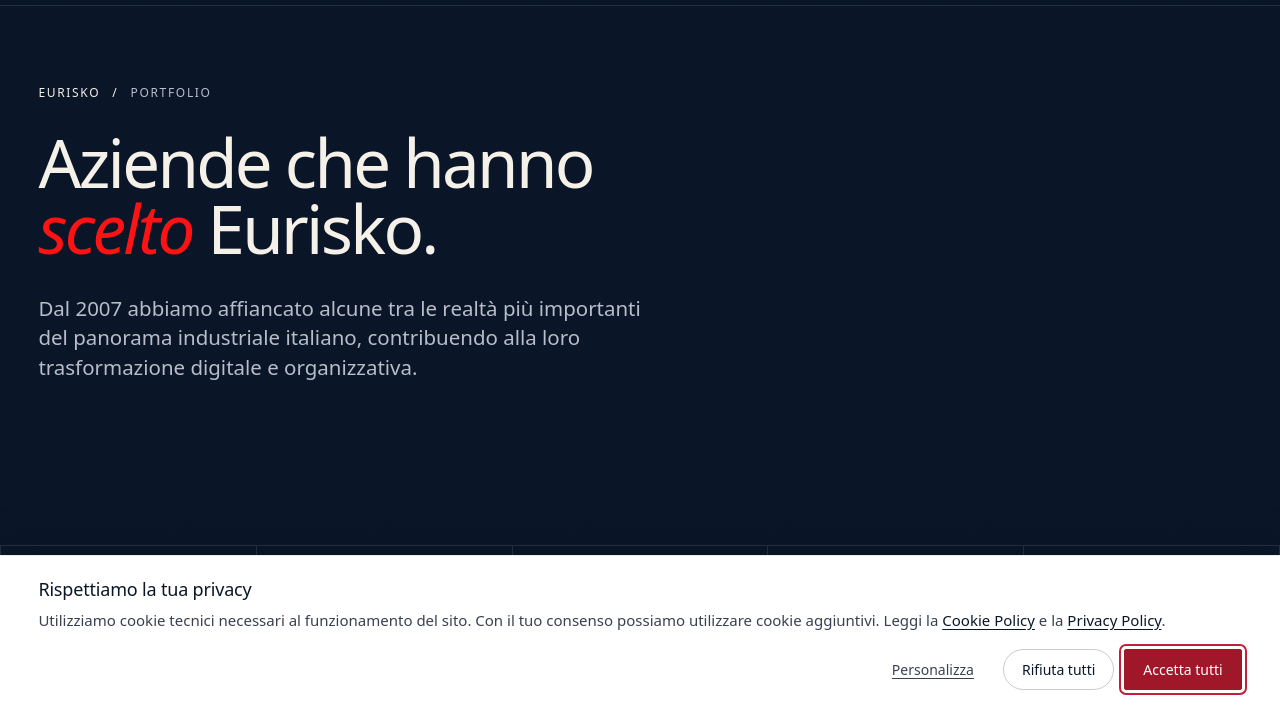
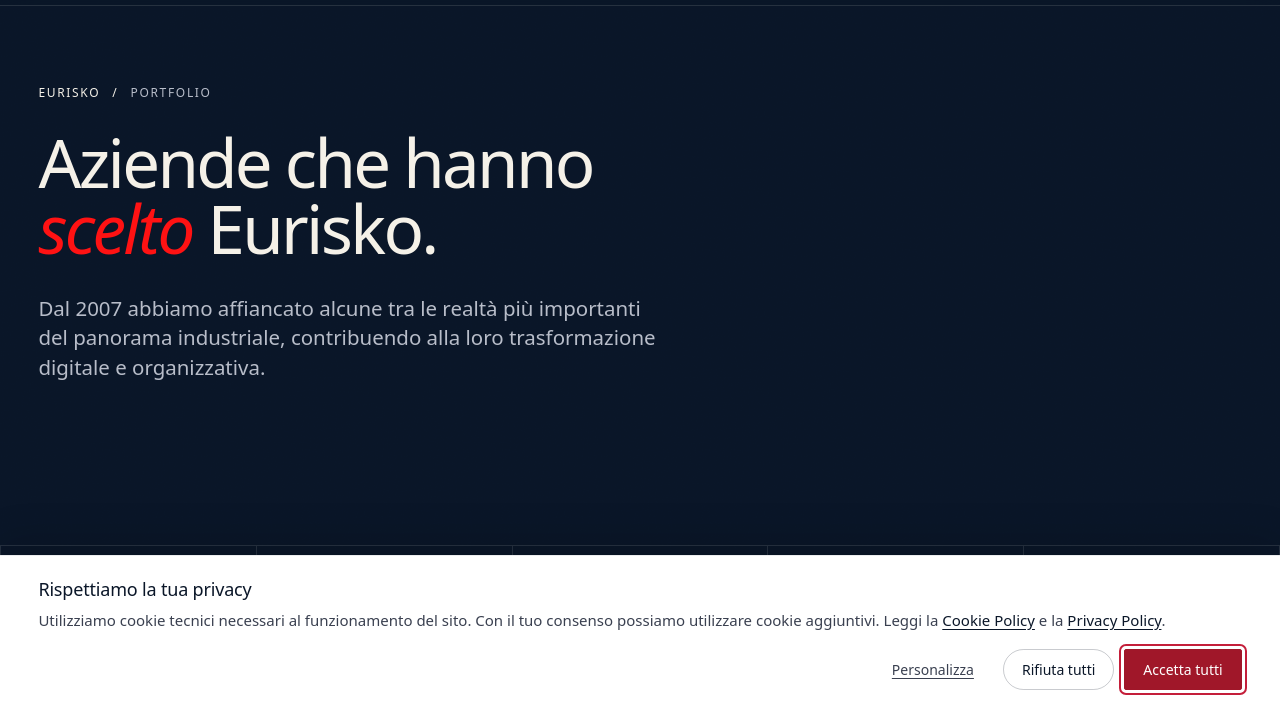
Before and after one commit to retroemulator/eurisko, a plain HTML site: page portfolio.html in a window 1280 px wide. Shown: the part 86-798 px from the top of the page. Drawn offline with Linux system fonts and the light colour scheme; a web font is replaced by a local one.

Commit message:
portfolio: rimuovi 'italiano' dal lede hero

```diff
--- a/portfolio.html
+++ b/portfolio.html
@@ -75,7 +75,7 @@
 <section class="page-hero">
   <div class="page-hero__crumbs reveal"><span>Eurisko</span> <span aria-hidden="true">/</span> Portfolio</div>
   <h1 class="page-hero__title reveal">Aziende che hanno <em>scelto</em> Eurisko.</h1>
-  <p class="page-hero__lede reveal">Dal 2007 abbiamo affiancato alcune tra le realtà più importanti del panorama industriale italiano, contribuendo alla loro trasformazione digitale e organizzativa.</p>
+  <p class="page-hero__lede reveal">Dal 2007 abbiamo affiancato alcune tra le realtà più importanti del panorama industriale, contribuendo alla loro trasformazione digitale e organizzativa.</p>
 </section>
 
 <!-- LOGO GRID -->
```
